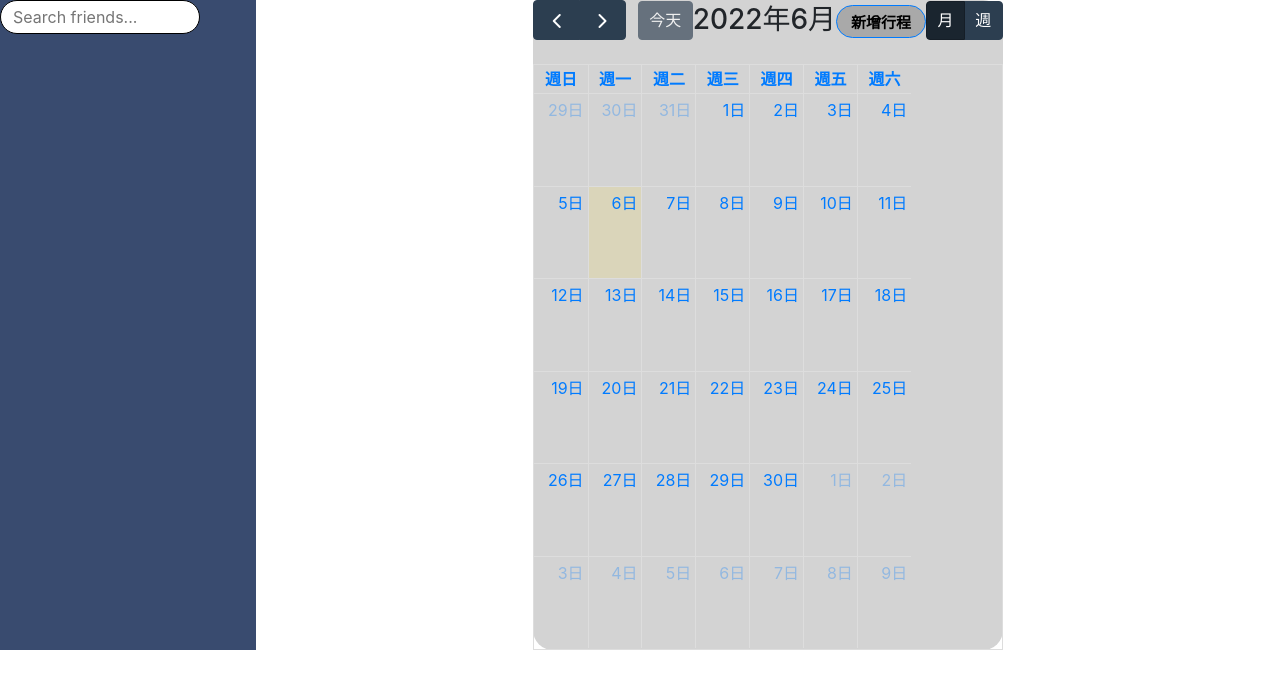
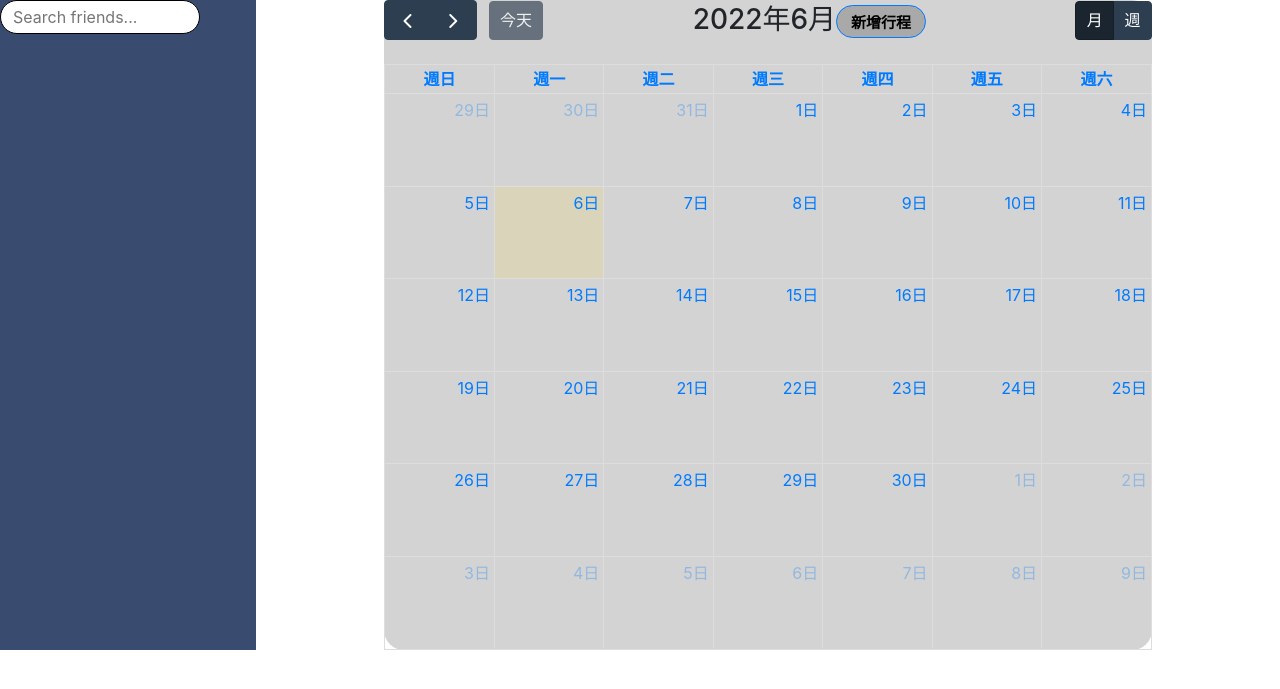
Before and after one commit to KevinLin1120/DaYDayDate, a PHP site: page /calender/calendar.php in a window 1280 px wide. Shown: the part 80-769 px from the top of the page. Run offline with PHP 8.4, Linux system fonts and the light colour scheme; lists and menus that the app fills with data are empty.

Commit message:
Update calendar.php

```diff
--- a/calender/calendar.php
+++ b/calender/calendar.php
@@ -3,9 +3,6 @@
   <head>
     <meta charset='utf-8' />
     <link href='./src/main.css' rel='stylesheet'>
-    <link rel="stylesheet"  href="./style.css">
-    <link rel="stylesheet"  href="./card/cards.css">
-
     <script src='src/main.js'></script>
 
     <script src="src/locales-all.js"></script>
@@ -14,6 +11,9 @@
     <script src="https://cdn.jsdelivr.net/npm/jquery@3.5.1/dist/jquery.slim.min.js" integrity="sha384-DfXdz2htPH0lsSSs5nCTpuj/zy4C+OGpamoFVy38MVBnE+IbbVYUew+OrCXaRkfj" crossorigin="anonymous"></script>
     <script src="https://cdn.jsdelivr.net/npm/bootstrap@4.6.1/dist/js/bootstrap.bundle.min.js" integrity="sha384-fQybjgWLrvvRgtW6bFlB7jaZrFsaBXjsOMm/tB9LTS58ONXgqbR9W8oWht/amnpF" crossorigin="anonymous"></script>
     <script src="./src/jquery-3.6.0.min.js"></script>
+    <link rel="stylesheet"  href="./style.css">
+    <link rel="stylesheet"  href="./card/cards.css">
+
 
 
     <style>
@@ -39,6 +39,7 @@
       }
       .calender-back{
           background-color: lightgray;
+          width: 60%;
           height: 650px;
           border-radius:20px;
           overflow: flex;
@@ -196,6 +197,9 @@
                   isPublic = true;
               }
           });
+          $('btn btn-confirm').click(function(){
+
+          });
       });
     </script>
   </head>
```
Lines whose indentation alone changed are shown as unchanged.
